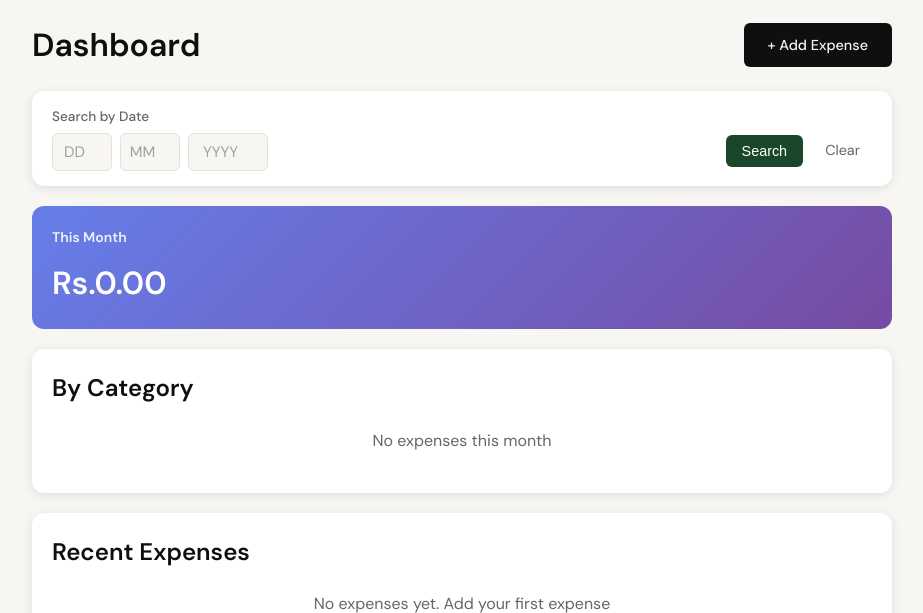
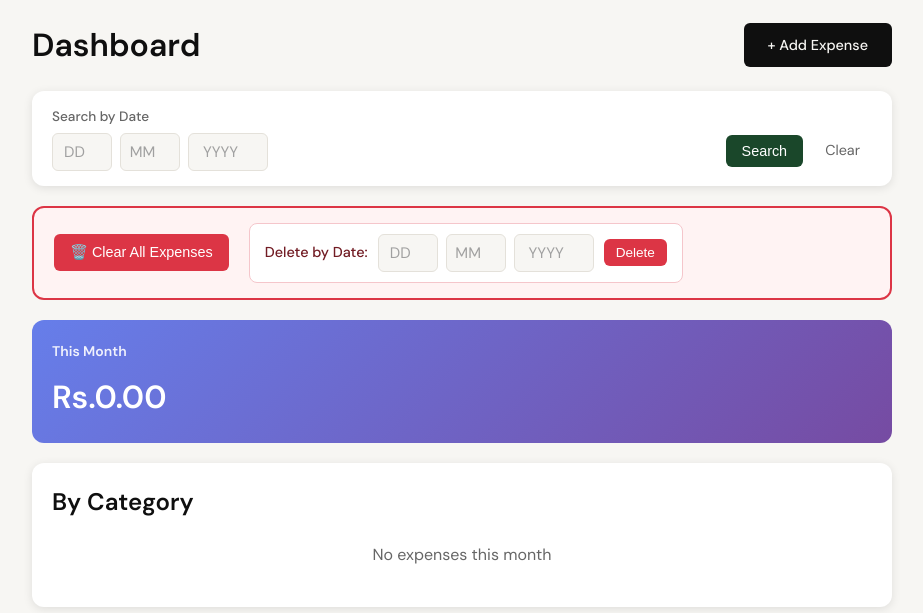
Before and after one commit to MSHAHZAIB1301/spendly, a Flask app: template templates/dashboard.html in a window 1280 px wide. Shown: the part 87-700 px from the top of the page, without its empty margins (178-1101 px from the left). Run offline with Flask 3, Linux system fonts and the light colour scheme; the template is opened without the code that fills it, so the values that code supplies are empty.

Commit message:
Add clear all expenses and delete by date features
- Add UI buttons for clearing all expenses
- Add delete by specific date functionality
- Add confirmation dialogs for destructive actions

Co-Authored-By: Claude Code <noreply@anthropic.com>

```diff
--- a/app.py
+++ b/app.py
@@ -472,6 +472,63 @@ def delete_expense(id):
     flash("Expense deleted", "info")
     return redirect(url_for('dashboard'))
 
+@app.route("/expenses/delete-all", methods=["POST"])
+def delete_all_expenses():
+    if 'user_id' not in session:
+        return redirect(url_for('login'))
+
+    conn = get_db()
+    cursor = conn.cursor()
+    cursor.execute("DELETE FROM expenses WHERE user_id = %s", (session['user_id'],))
+    conn.commit()
+    conn.close()
+
+    flash("All expenses deleted", "info")
+    return redirect(url_for('dashboard'))
+
+@app.route("/expenses/delete-by-date", methods=["POST"])
+def delete_expenses_by_date():
+    if 'user_id' not in session:
+        return redirect(url_for('login'))
+
+    delete_date = request.form.get('delete_date', '')
+    delete_day = request.form.get('delete_day', '')
+    delete_month = request.form.get('delete_month', '')
+    delete_year = request.form.get('delete_year', '')
+
+    conn = get_db()
+    cursor = conn.cursor()
+
+    if delete_date:
+        # Delete specific date
+        cursor.execute("DELETE FROM expenses WHERE user_id = %s AND date = %s",
+                       (session['user_id'], delete_date))
+        flash(f"Expenses for {delete_date} deleted", "info")
+    elif delete_day and delete_month and delete_year:
+        # Delete by day/month/year
+        date_str = f"{delete_year}-{delete_month.zfill(2)}-{delete_day.zfill(2)}"
+        cursor.execute("DELETE FROM expenses WHERE user_id = %s AND date = %s",
+                       (session['user_id'], date_str))
+        flash(f"Expenses for {date_str} deleted", "info")
+    elif delete_month and delete_year:
+        # Delete by month
+        month_str = f"{delete_year}-{delete_month.zfill(2)}"
+        if is_postgres_available():
+            cursor.execute("""
+                DELETE FROM expenses
+                WHERE user_id = %s AND TO_CHAR(date::timestamp, 'YYYY-MM') = %s
+            """, (session['user_id'], month_str))
+        else:
+            cursor.execute("""
+                DELETE FROM expenses
+                WHERE user_id = %s AND strftime('%%Y-%%m', date) = %s
+            """, (session['user_id'], month_str))
+        flash(f"Expenses for {delete_month}/{delete_year} deleted", "info")
+
+    conn.commit()
+    conn.close()
+    return redirect(url_for('dashboard'))
+
 # ------------------------------------------------------------------ #
 # Init                                                                 #
 # ------------------------------------------------------------------ #
--- a/templates/dashboard.html
+++ b/templates/dashboard.html
@@ -55,6 +55,27 @@
             Showing results for: {{ search_day }}/{{ search_month }}/{{ search_year }}
         </p>
         {% endif %}
+    </div>
+
+    <!-- Delete Options Section -->
+    <div class="delete-section">
+        <div class="delete-row">
+            <!-- Clear All Expenses -->
+            <form action="{{ url_for('delete_all_expenses') }}" method="POST" class="delete-form" onsubmit="return confirm('⚠️ Delete ALL expenses? This cannot be undone!');">
+                <button type="submit" class="btn-danger">🗑️ Clear All Expenses</button>
+            </form>
+
+            <!-- Delete by Specific Date -->
+            <form action="{{ url_for('delete_expenses_by_date') }}" method="POST" class="delete-form date-delete-form">
+                <label>Delete by Date:</label>
+                <div class="date-inputs">
+                    <input type="number" name="delete_day" min="1" max="31" placeholder="DD" class="form-input date-input">
+                    <input type="number" name="delete_month" min="1" max="12" placeholder="MM" class="form-input date-input">
+                    <input type="number" name="delete_year" min="2000" max="2100" placeholder="YYYY" class="form-input date-input year-input">
+                </div>
+                <button type="submit" class="btn-danger btn-small" onclick="return confirm('⚠️ Delete all expenses for this date? This cannot be undone!');">Delete</button>
+            </form>
+        </div>
     </div>
 
     <div class="summary-cards">
@@ -134,6 +155,7 @@
 .btn-delete { background: #dc3545; color: white; border: none; padding: 5px 10px; border-radius: 4px; cursor: pointer; }
 .flash-success { background: #d4edda; color: #155724; padding: 10px; border-radius: 4px; margin-bottom: 20px; }
 .flash-error { background: #f8d7da; color: #721c24; padding: 10px; border-radius: 4px; margin-bottom: 20px; }
+.flash-info { background: #cce5ff; color: #004085; padding: 10px; border-radius: 4px; margin-bottom: 20px; }
 .empty-state { color: #666; text-align: center; padding: 20px; }
 
 /* Search Section */
@@ -161,5 +183,21 @@
     .header-actions { justify-content: space-between; }
     .date-inputs { justify-content: center; }
 }
+
+/* Delete Section */
+.delete-section { background: #fff3f3; border: 2px solid #dc3545; border-radius: 12px; padding: 15px 20px; margin-bottom: 20px; }
+.delete-row { display: flex; gap: 20px; align-items: center; flex-wrap: wrap; }
+.delete-form { display: flex; align-items: center; gap: 10px; }
+.delete-form label { font-weight: 500; color: #721c24; font-size: 0.9rem; }
+.btn-danger { background: #dc3545; color: white; border: none; padding: 10px 16px; border-radius: 6px; cursor: pointer; font-size: 0.9rem; font-weight: 500; }
+.btn-danger:hover { background: #c82333; }
+.btn-small { padding: 6px 12px; font-size: 0.85rem; }
+.date-delete-form { background: #fff; padding: 10px 15px; border-radius: 8px; border: 1px solid #f5c6cb; }
+
+@media (max-width: 600px) {
+    .delete-row { flex-direction: column; align-items: stretch; }
+    .date-delete-form { flex-direction: column; align-items: stretch; }
+    .date-delete-form .date-inputs { justify-content: center; }
+}
 </style>
 {% endblock %}
```
